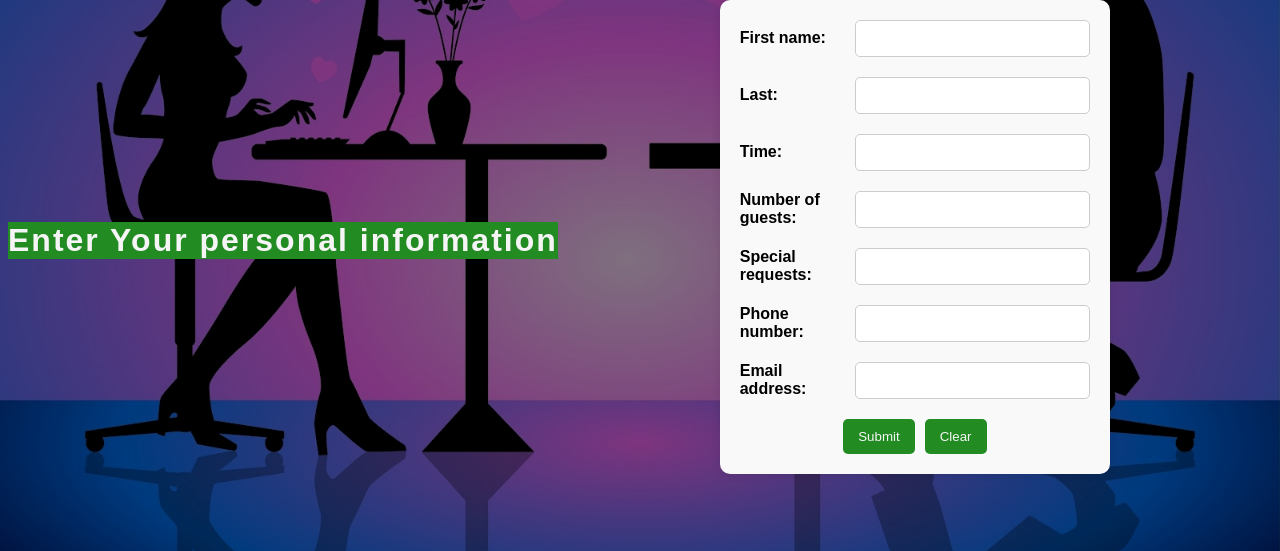
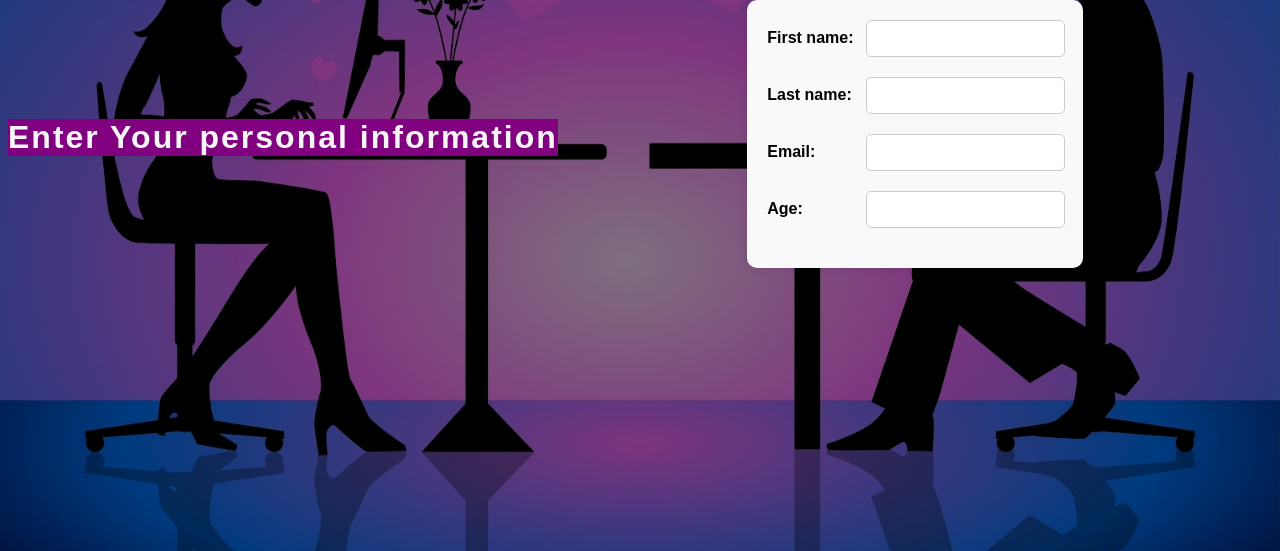
Before and after one commit to rogrady350/Spark, a Flask app: page /create-profile in a window 1280 px wide. Shown: the part 249-800 px from the top of the page. Run offline with Flask 3, Linux system fonts and the light colour scheme.

Commit message:
update create profile

```diff
--- a/static/css/create-profile.css
+++ b/static/css/create-profile.css
@@ -4,7 +4,7 @@ h2 {
     font-weight: bold;
     letter-spacing: 2px;
     color: whitesmoke;
-    background-color: forestgreen;
+    background-color: purple;
     text-align: center;
     margin-bottom: 20px;
 }
@@ -41,7 +41,7 @@ input {
 }
 
 button {
-    background-color: forestgreen;
+    background-color: purple;
     color: whitesmoke;
     padding: 10px 15px;
     border: none;
--- a/templates/create-profile.html
+++ b/templates/create-profile.html
@@ -21,40 +21,21 @@
             </div>
 
             <div class="form-group">
-                <label for="last">Last:</label>
+                <label for="last">Last name:</label>
                 <input id="first"/>
             </div>
 
             <div class="form-group">
-                <label for="time">Time:</label>
-                <input id="time"/>
+                <label for="email">Email:</label>
+                <input type="email" id="time"/>
             </div>
 
             <div class="form-group">
-                <label for="guests">Number of guests:</label>
-                <input id="guests"/>
+                <label for="age">Age:</label>
+                <input type="number" id="age"/>
             </div>
 
-            <div class="form-group">
-                <label for="requests">Special requests:</label>
-                <input id="requests"/>
-            </div>
 
-            <div class="form-group">
-                <label for="phone">Phone number:</label>
-                <input id="phone"/>
-            </div>
-
-            <div class="form-group">
-                <label for="email">Email address:</label>
-                <input id="email"/>
-            </div>
-
-            <!--buttons-->
-            <div class="button-container">
-                <button id="submit">Submit</button>
-                <button id="clear">Clear</button>
-            </div>
         </form>
     {% endblock %}
     <!--end main-->
```
Also changed, not shown: templates/home.html (+6 -10 lines).
